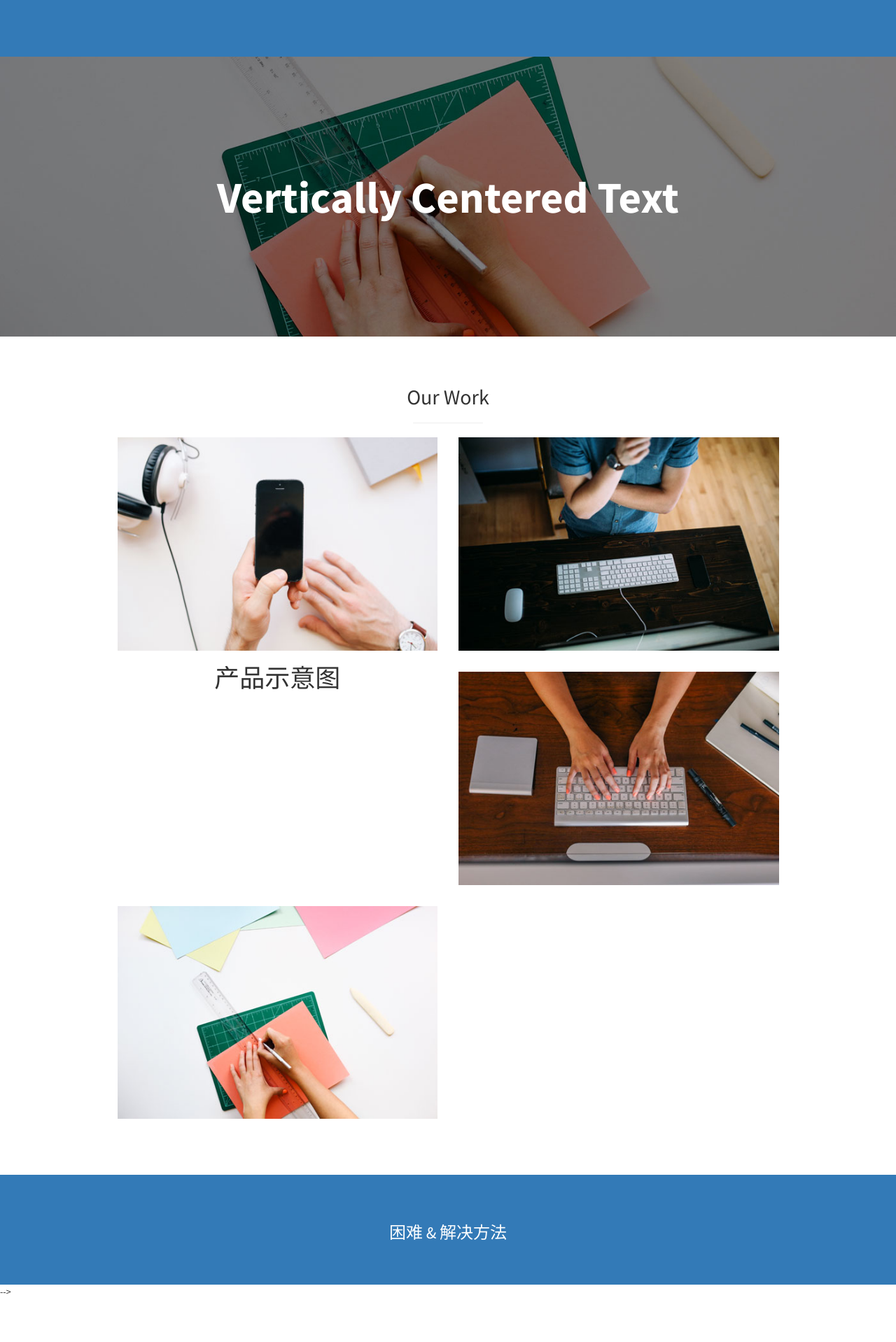
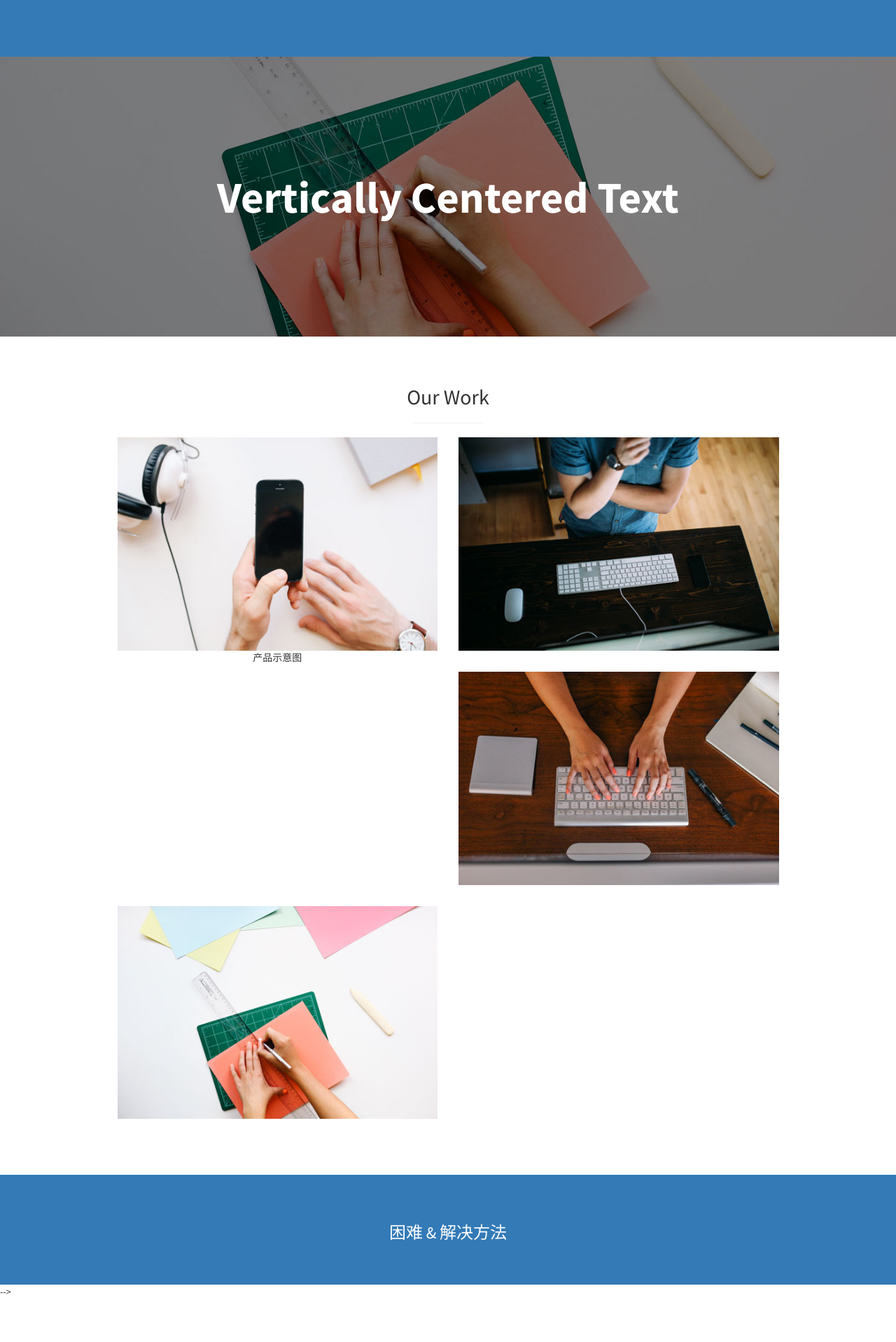
Before and after one commit to ProjectLambda9/ProjectLambda, a Jekyll site: the page built from index.html, in a window 1280 px wide. Shown: the part 1467-3385 px from the top of the page at 70% size. Built offline with Jekyll 4.4.1, drawn with Linux system fonts in a browser that asks for light colours.

Commit message:
Update portfolio.html

```diff
--- a/_includes/portfolio.html
+++ b/_includes/portfolio.html
@@ -9,7 +9,7 @@
             <div class="portfolio-item">
 <!--              <a href="#"> -->
                 <img class="img-portfolio img-responsive" src="img/portfolio-1.jpg">
-                <h1 margin: auto>产品示意图</h1>
+                <h7 margin: auto>产品示意图</h7>
 <!--              </a>   -->
             </div>
           </div>
```
